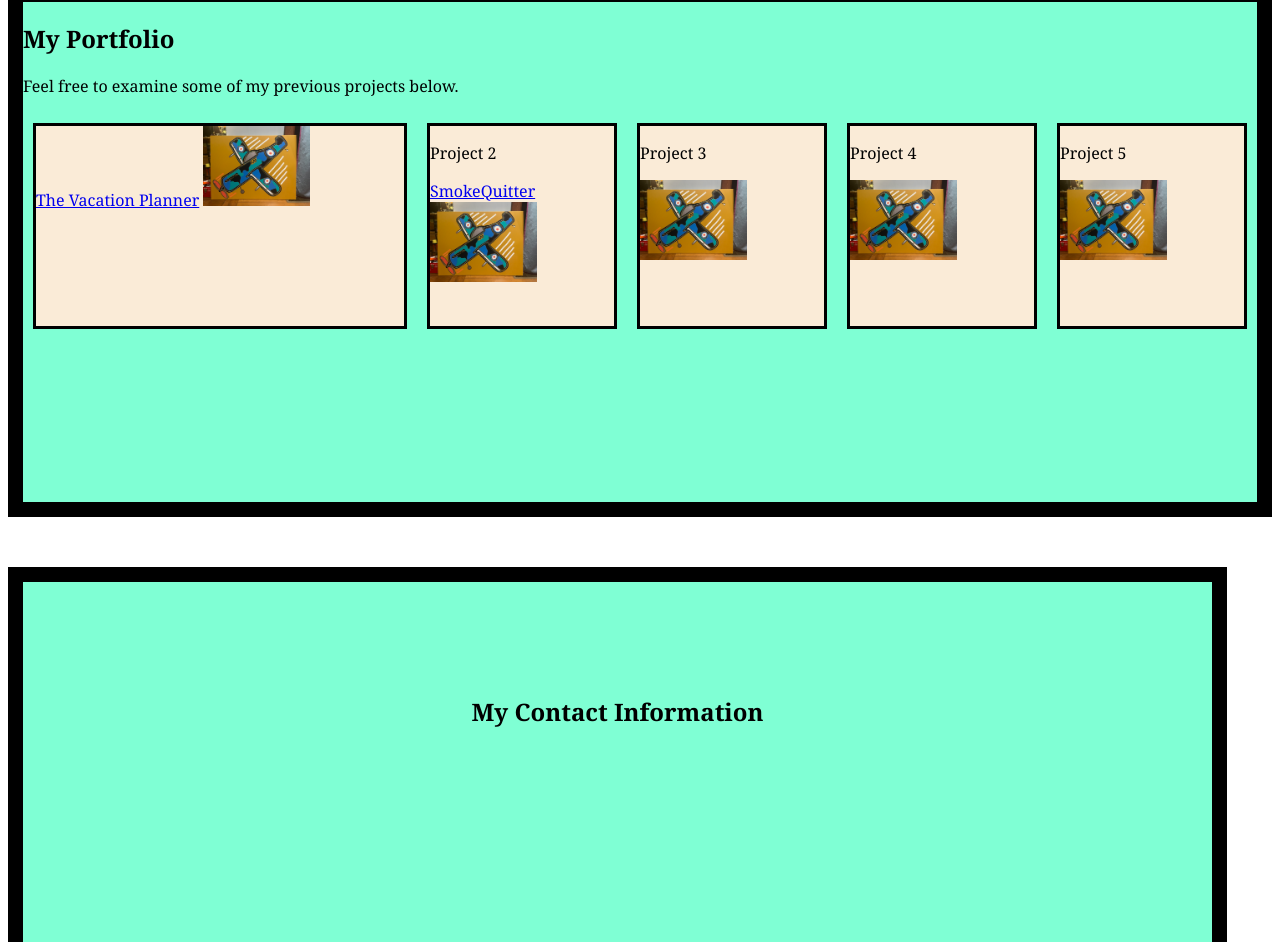
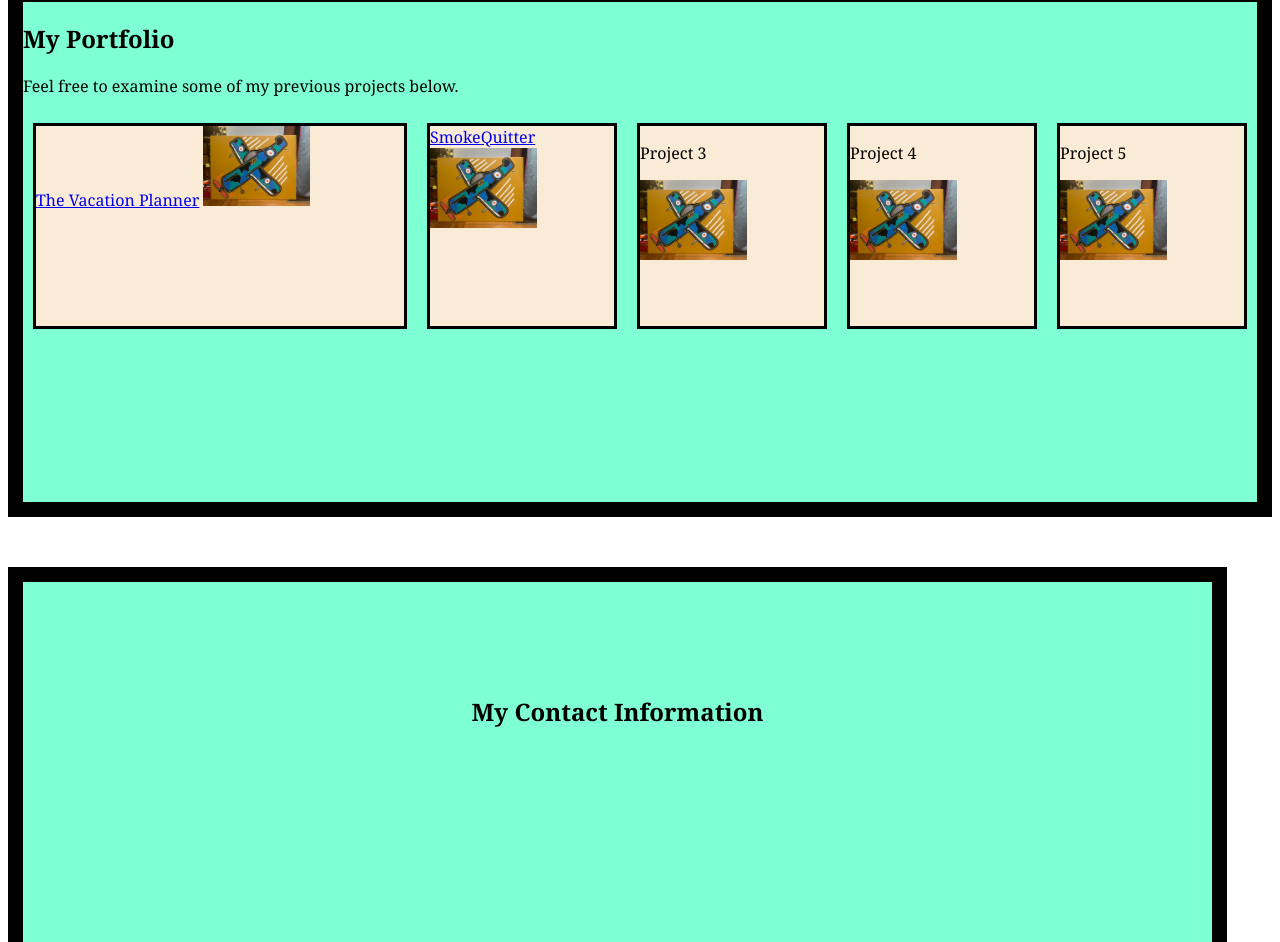
Before and after one commit to jsedlak146/sedlak-portfolio-two, a plain HTML site: page index.html in a window 1280 px wide. Shown: the part 1411-2353 px from the top of the page. Drawn offline with Linux system fonts and the light colour scheme; files whose address does not match are found by name.

Commit message:
formatting change

```diff
--- a/index.html
+++ b/index.html
@@ -50,7 +50,6 @@
             <img src="/Users/joeysedlak/Desktop/homework/sedlak-portfolio-two/assets/1819B700-6728-4DA6-A128-ACF5A3EC7544_1_105_c.jpg" alt="Picture" class="placeholder" />
         </div>
         <div class="flexbox-item flexbox2">
-            <p>Project 2</p>
             <a href="https://group7-smokequitter.herokuapp.com/">SmokeQuitter</a>
             <img src="/Users/joeysedlak/Desktop/homework/sedlak-portfolio-two/assets/1819B700-6728-4DA6-A128-ACF5A3EC7544_1_105_c.jpg" alt="Picture" class="placeholder" />
         </div>
```
